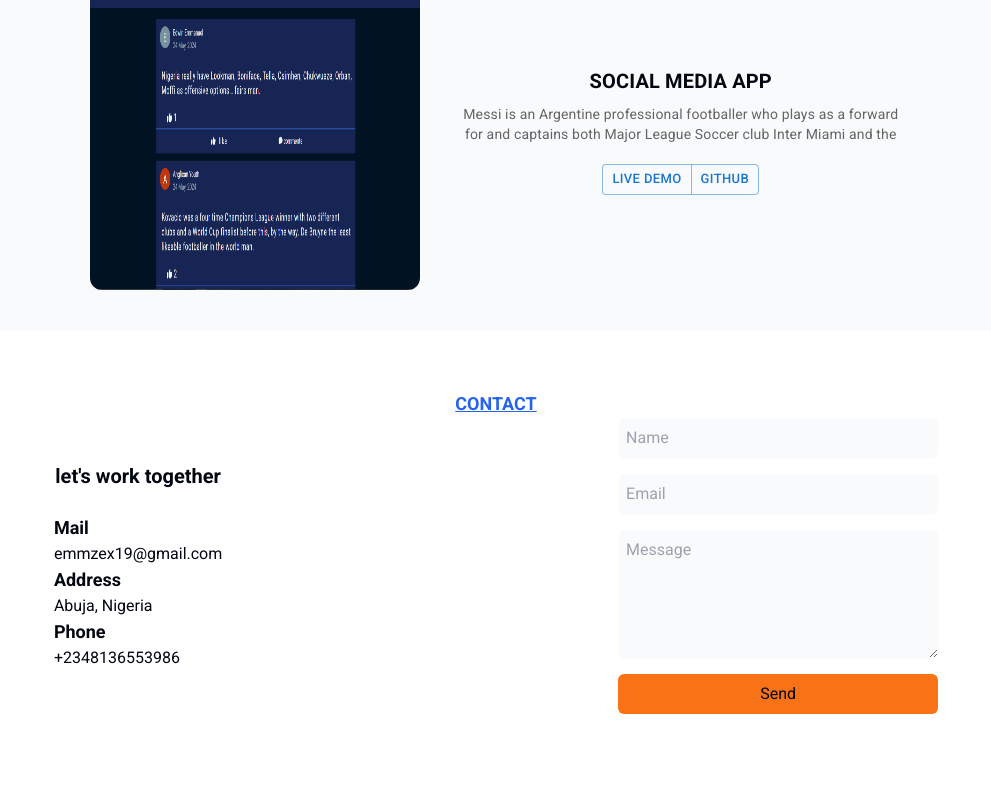
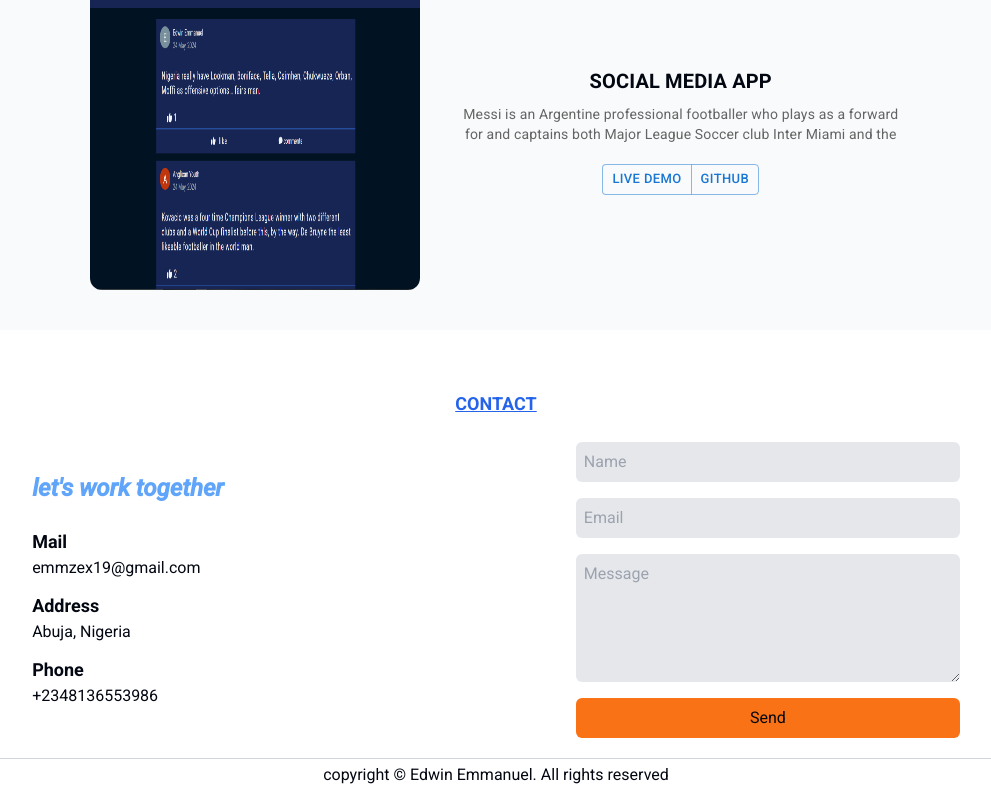
Before and after one commit to Emiraell/my_portfolio, a React (Vite) app: page / in a window 1280 px wide. Shown: the part 3653-4444 px from the top of the page, without its empty margins (144-1135 px from the left). Before the commit the page ends 4387 px from the top, so only its background shows below. Built offline with nearby package versions, Linux system fonts and the light colour scheme.

Commit message:
add: footer

```diff
--- a/src/App.tsx
+++ b/src/App.tsx
@@ -6,6 +6,7 @@ import About from "./components/About";
 import TechStack from "./components/TechStack";
 import Projects from "./components/Projects";
 import Contact from "./components/Contact";
+import Footer from "./components/Footer";
 
 function App() {
   return (
@@ -18,6 +19,7 @@ function App() {
       <TechStack />
       <Projects />
       <Contact />
+      <Footer />
     </div>
   );
 }
--- a/src/components/Contact.tsx
+++ b/src/components/Contact.tsx
@@ -2,21 +2,21 @@ export default function Contact() {
   return (
     <div className="text-center py-5">
       <div>
-        <p className="text-blue-600 uppercase font-bold underline text-lg">
+        <p className="text-blue-600 uppercase font-bold underline text-lg pb-6">
           Contact
         </p>
       </div>
-      <div className=" lg:flex justify-around items-center">
-        <div>
-          <p className=" font-semibold text-xl hidden lg:block pb-6">
+      <div className=" lg:flex justify-around  items-center">
+        <div className="">
+          <p className=" font-semibold text-2xl hidden lg:block pb-6 italic text-blue-400 ">
             let's work together
           </p>
-          <div className=" text-start">
+          <div className=" text-start mx-10 md:mx-0">
             <div>
               <p className=" font-semibold text-lg">Mail</p>
               <span>emmzex19@gmail.com</span>
             </div>
-            <div>
+            <div className="py-3">
               <p className=" font-semibold text-lg">Address</p>
               <span>Abuja, Nigeria</span>
             </div>
@@ -26,21 +26,21 @@ export default function Contact() {
             </div>
           </div>
         </div>
-        <form className="flex-col gap-4 w-80 hidden lg:flex">
+        <form className="flex-col gap-4 w-96 hidden lg:flex">
           <input
             type="text"
             placeholder="Name"
-            className=" rounded-md outline-none bg-gray-50 p-2"
+            className=" rounded-md outline-none bg-gray-200 p-2"
           />
           <input
             type="text"
             placeholder="Email"
-            className=" rounded-md outline-none bg-gray-50 p-2"
+            className=" rounded-md outline-none bg-gray-200 p-2"
           />
           <textarea
             name=""
             placeholder="Message"
-            className=" rounded-md outline-none bg-gray-50 p-2 h-32"
+            className=" rounded-md outline-none bg-gray-200 p-2 h-32"
           />
           <button className=" bg-orange-500 py-2 rounded-md" type="submit">
             Send
--- /dev/null
+++ b/src/components/Footer.tsx
@@ -0,0 +1,7 @@
+export default function Footer() {
+  return (
+    <div className=" border-t border-gray-300 text-center  py-1">
+      copyright &#169; Edwin Emmanuel. All rights reserved
+    </div>
+  );
+}
```
